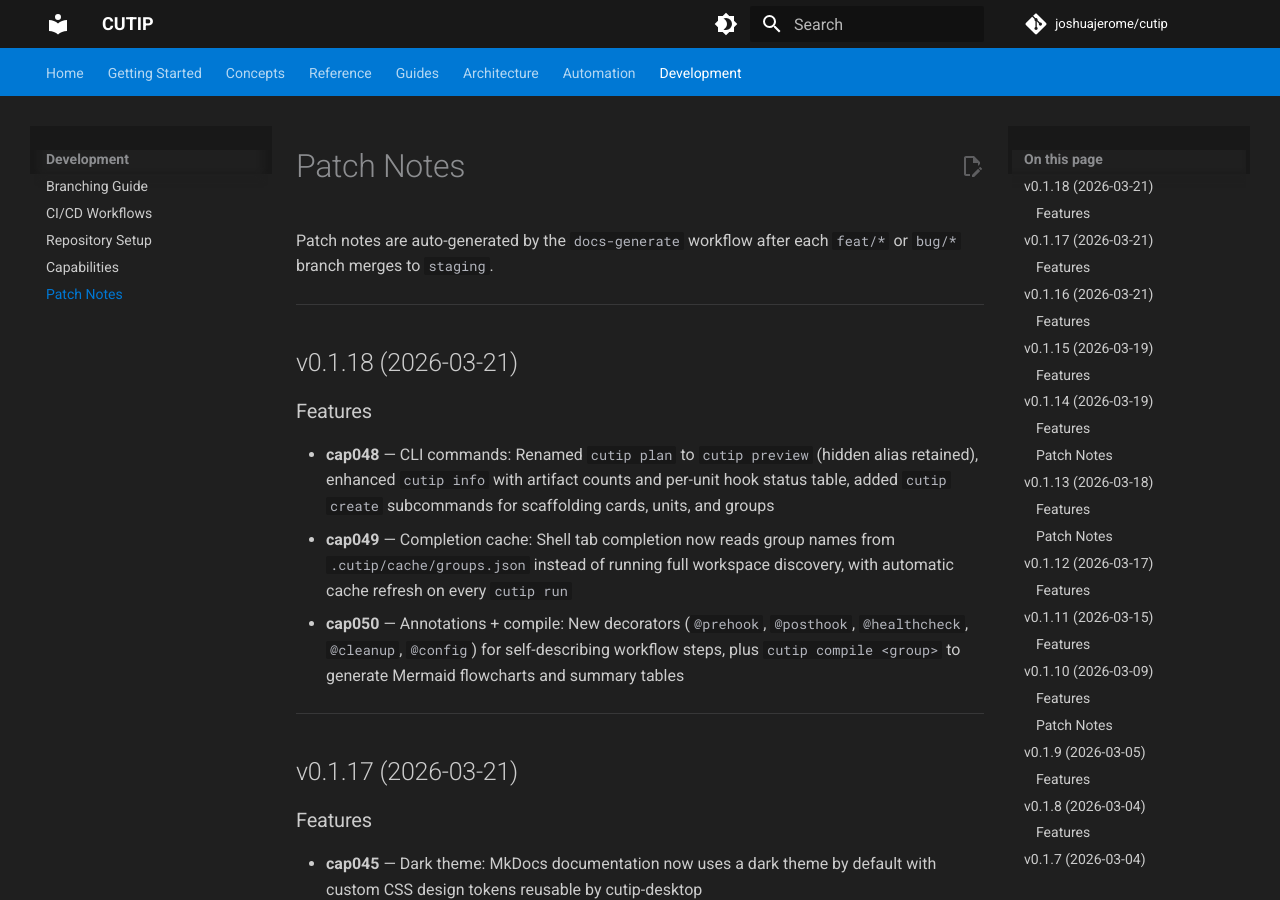
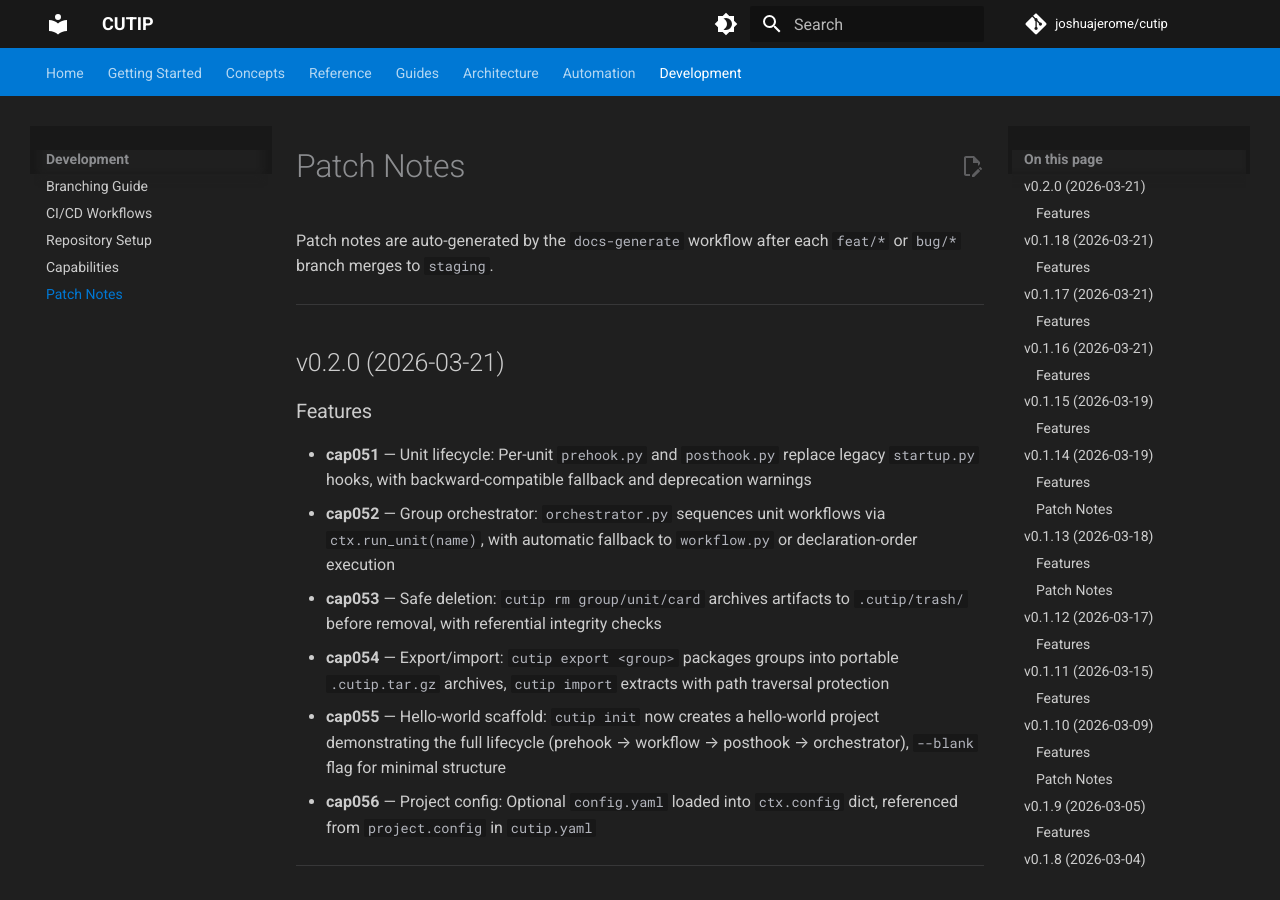
Before and after one commit to joshuajerome/cutip, an MkDocs documentation site: the page built from docs/patch-notes.md, in a window 1280 px wide and 900 px high. Built offline with MkDocs 1.6.1 and Material for MkDocs 9.7.7, drawn with Linux system fonts in a browser that asks for light colours; comment, search, counter and statistics services are not loaded.

Commit message:
bump: version 0.1.18 → 0.2.0
Co-Authored-By: Claude Opus 4.6 <noreply@anthropic.com>

```diff
--- a/docs/patch-notes.md
+++ b/docs/patch-notes.md
@@ -2,6 +2,19 @@
 
 Patch notes are auto-generated by the `docs-generate` workflow after each
 `feat/*` or `bug/*` branch merges to `staging`.
+
+---
+
+## v0.2.0 (2026-03-21)
+
+### Features
+
+- **cap051** — Unit lifecycle: Per-unit `prehook.py` and `posthook.py` replace legacy `startup.py` hooks, with backward-compatible fallback and deprecation warnings
+- **cap052** — Group orchestrator: `orchestrator.py` sequences unit workflows via `ctx.run_unit(name)`, with automatic fallback to `workflow.py` or declaration-order execution
+- **cap053** — Safe deletion: `cutip rm group/unit/card` archives artifacts to `.cutip/trash/` before removal, with referential integrity checks
+- **cap054** — Export/import: `cutip export <group>` packages groups into portable `.cutip.tar.gz` archives, `cutip import` extracts with path traversal protection
+- **cap055** — Hello-world scaffold: `cutip init` now creates a hello-world project demonstrating the full lifecycle (prehook → workflow → posthook → orchestrator), `--blank` flag for minimal structure
+- **cap056** — Project config: Optional `config.yaml` loaded into `ctx.config` dict, referenced from `project.config` in `cutip.yaml`
 
 ---
 
--- a/pyproject.toml
+++ b/pyproject.toml
@@ -4,7 +4,7 @@ build-backend = "hatchling.build"
 
 [project]
 name = "cutip"
-version = "0.1.18"
+version = "0.2.0"
 description = "Container Unit Templates in Python — a deterministic framework for building container workloads"
 readme = "README.md"
 license = { text = "MIT" }
```
Also changed, not shown: docs/capabilities.md (+6 -0 lines).
